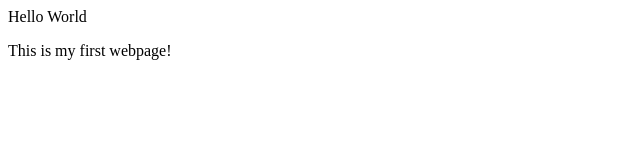
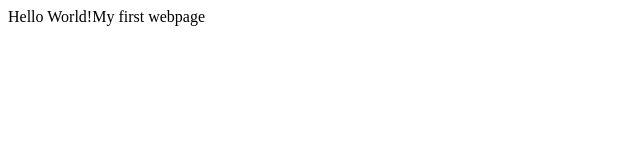
Before and after one commit to shigaganga/shigaganga.github.io, a plain HTML site: page index.html in a window 1280 px wide. Shown: the whole page, without its empty margins (0-640 px from the left). Drawn offline with Linux system fonts and the light colour scheme.

Commit message:
Update index.html

```diff
--- a/index.html
+++ b/index.html
@@ -1,9 +1,10 @@
+<!DOCTYPE html>
 <html>
     <head>
         <title>My first webpage</title>
     </head>
     <body>
-        <hi>Hello World</hi>
-        <p> This is my first webpage!</p>
-    </body>
-</html>
+        <hi>Hello World!My first webpage</hi>
+
+        </body>
+        </html>
```
